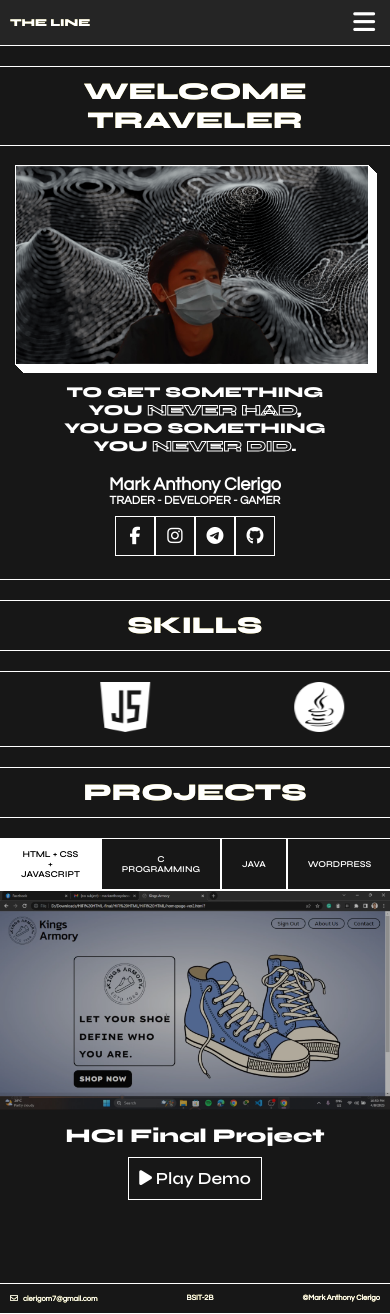
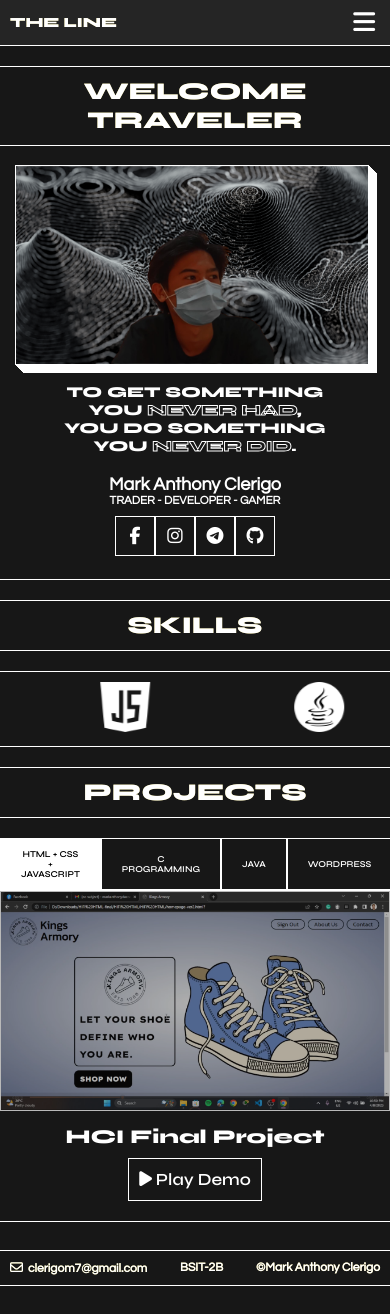
Before and after one commit to MakyyyyyyGG/Clerigo_Mark_Anthony, a PHP site: page / in a window 390 px wide. After the commit the page ends 1286 px from the top, so only its background shows below. Run offline with PHP 8.4, Linux system fonts and the light colour scheme; some libraries are stand-ins or nearby versions.

Commit message:
responsive_fix_attempt#

```diff
--- a/CSS/styles.css
+++ b/CSS/styles.css
@@ -182,6 +182,7 @@ nav #toggle, nav label{
     height: 350px;
 }
 .container h1 {
+    font-size: 34px;
     height: 100%;
     width: 60%;
     border-right: 1px solid white;
@@ -403,7 +404,7 @@ nav #toggle, nav label{
 /* ------------------------------------------------ PROJECTS -------------------------------------------------- */
 
 .hero{
-    height: 433px;
+    height: 412px;
     position: relative;
     overflow: hidden;
 }
@@ -442,6 +443,7 @@ nav #toggle, nav label{
     text-align: left;
 }
 .content-right img{
+    border: 1px solid white;
     object-fit: cover;
     transition: .7s;
     opacity: 0.70;
@@ -458,7 +460,7 @@ nav #toggle, nav label{
     color: black;
 }
 .play{
-    margin-top:10px;
+    margin: 10px 0px 10px 0px;
     font-family: 'Syne', sans-serif;
     font-size: 17px;
     padding: 10px;
@@ -479,7 +481,6 @@ nav #toggle, nav label{
 
 @media(max-width: 768px){
     .hero{
-        height: 435px;
     }
     .content{
         flex-direction: column-reverse;
@@ -491,15 +492,15 @@ nav #toggle, nav label{
         font-size: 10px;
     }
     .content-left{
+        flex-basis: 0px;
         font-size: 13px;
         text-align: center;
         justify-content: center;
         border-right: none;
     }
 }
-@media(max-width: 460px){
+@media(max-width: 419px){
     .hero{
-        height: 445px;
     }
     .btn-box button{
         font-size: 9px;
@@ -507,7 +508,6 @@ nav #toggle, nav label{
 }
 @media(max-width: 360px){
     .hero{
-        height: 342px;
     }
     .btn-box button{
         font-size: 7px;
@@ -552,12 +552,12 @@ footer h1:hover{
     cursor: default;
 }
 
-@media(max-width: 460px){
+@media(max-width: 419px){
     footer{
-        font-size: 5px;
+        font-size: 8px;
     }
     footer i{
-        font-size: 8px;
+        font-size: 13px;
     }
 }
 
--- a/index.html
+++ b/index.html
@@ -12,7 +12,7 @@
 </head>
 <body>
 <!------------------------------------------------ NAV------------------------------------------------------------>
-<section class="hidden">
+
     <header>
         <div class="logo">
             <a href="index.html" style="text-decoration: none; color: white;"><h1>THE LINE</h1></a>
@@ -40,7 +40,7 @@
     </header>
 
 <!------------------------------------------------ WELCOME ------------------------------------------------------------>
-
+<section class="hidden">
 <div class="headline">
     <a href="index.html" style="text-decoration: none; color: white;"><h1>WELCOME TRAVELER</h1></a>
 </div>
```
